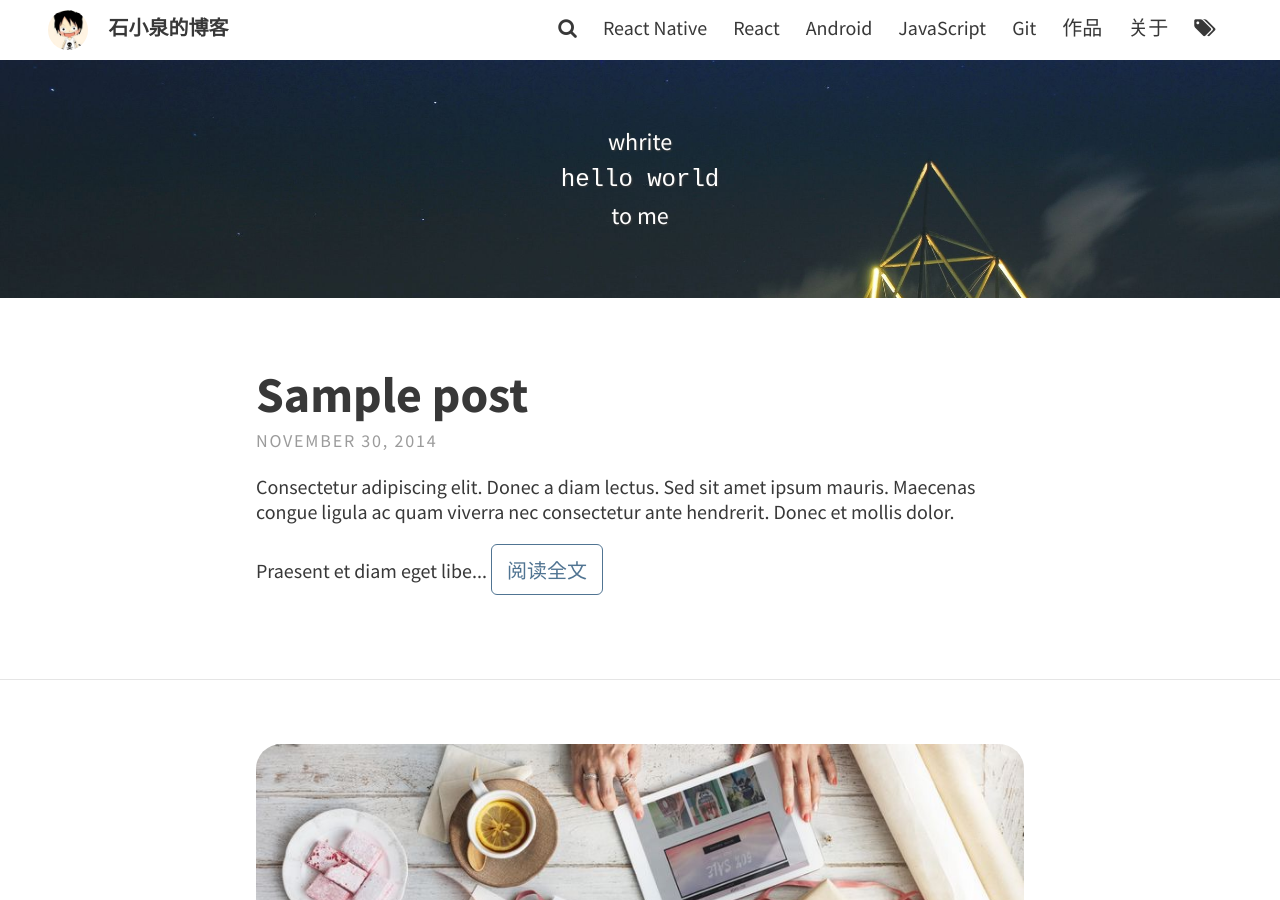
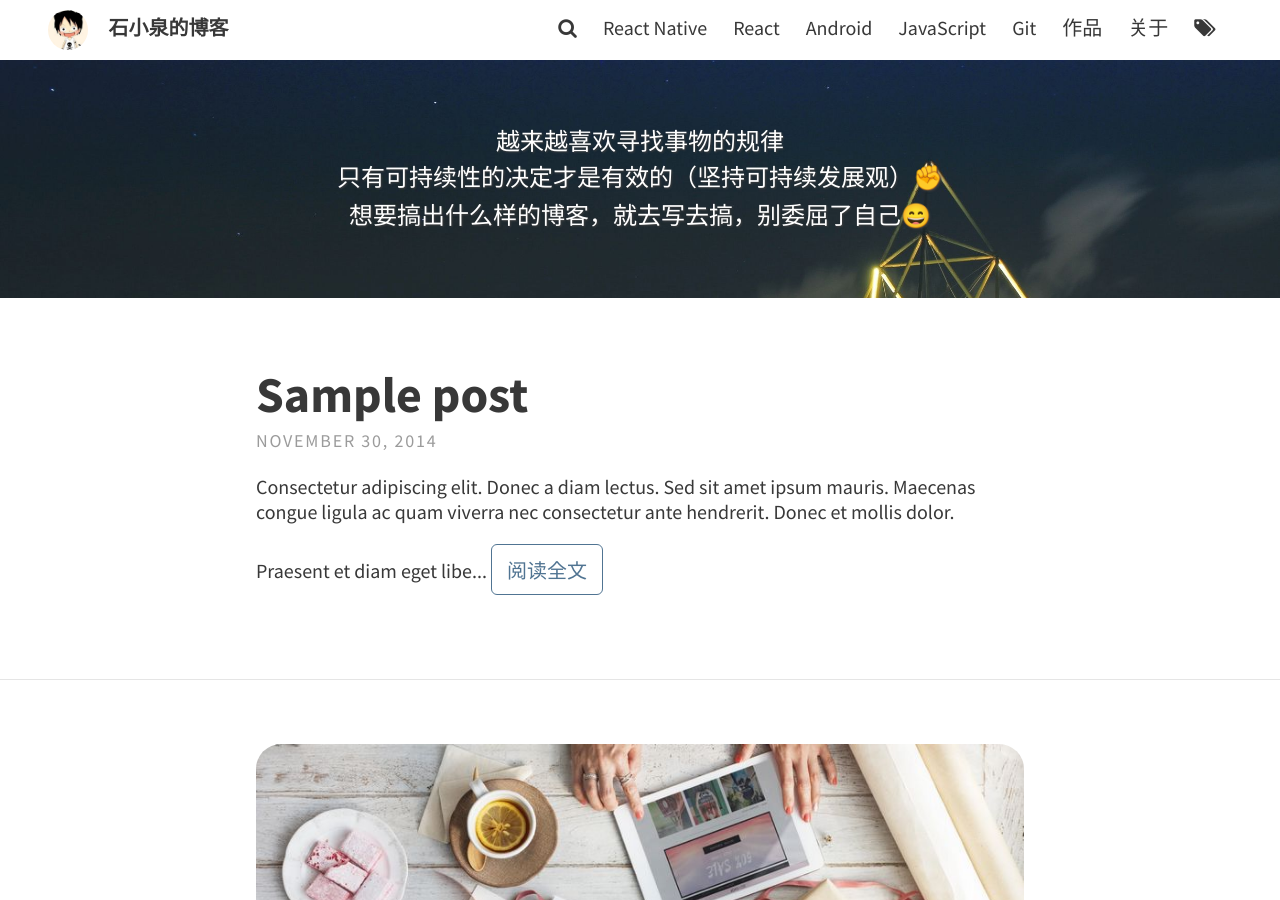
Before and after one commit to shixiaoquan/shixiaoquan.github.io, a Jekyll site: the page built from index.html, in a window 1280 px wide and 900 px high. Built offline with Jekyll 4.4.1, drawn with Linux system fonts in a browser that asks for light colours; the list of posts is cut into pages by our own code.

Commit message:
add some config

```diff
--- a/_config.yml
+++ b/_config.yml
@@ -13,7 +13,15 @@ theme_settings:
 
   # Header and footer text
   header_text: > #two or three lines to describe your site
-     <p>whrite <br> <code>hello world</code> <br> to me</p>
+     <p>
+        越来越喜欢寻找事物的规律
+        <br>
+        <code>
+          只有可持续性的决定才是有效的（坚持可持续发展观）✊
+        </code>
+        <br>
+        想要搞出什么样的博客，就去写去搞，别委屈了自己😄
+     </p>
   header_text_feature_image: assets/img/pexels/triangular.jpeg
   footer_text: >
    Powered by <a href="https://jekyllrb.com/">Jekyll</a> with <a href="https://github.com/sylhare/Type-on-Strap">Type on Strap</a>
```
